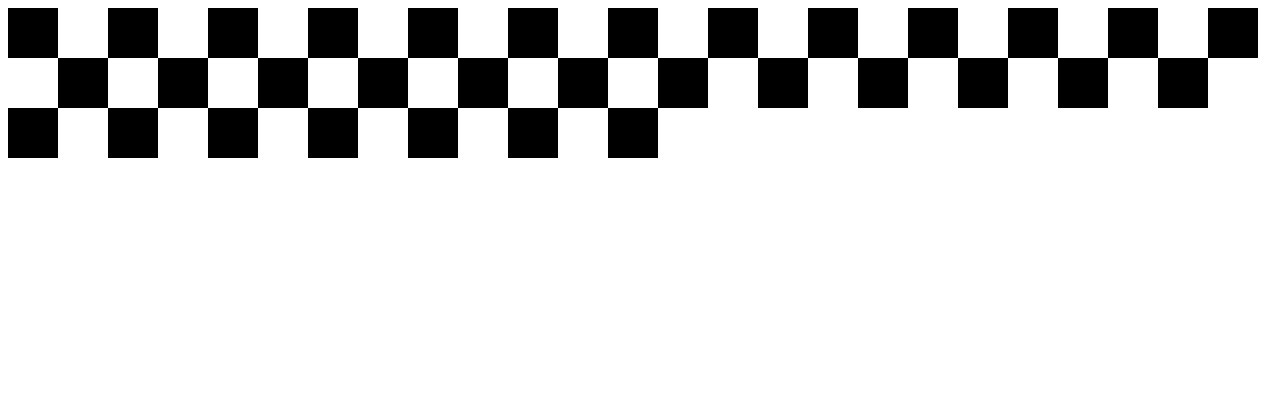
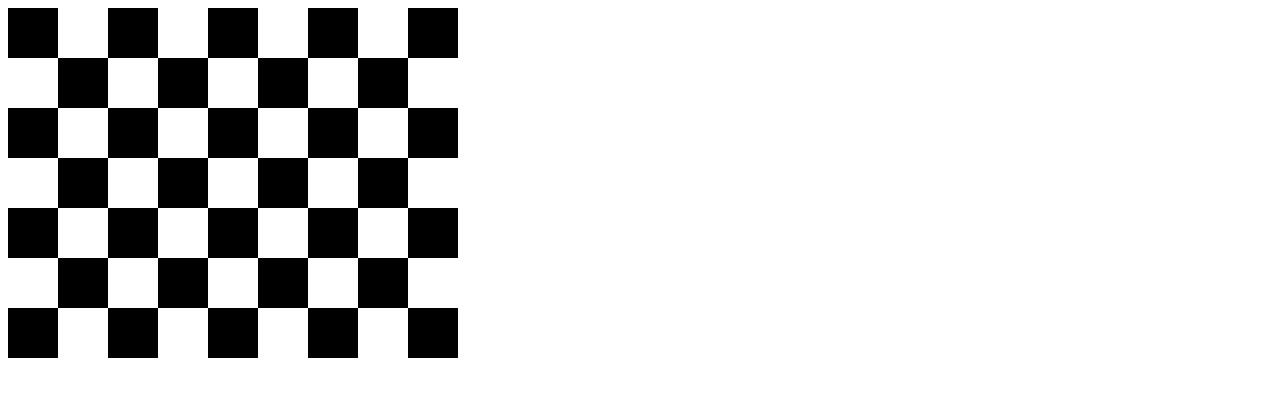
Before and after one commit to mistakeltu/06_21_chessMap, a website: page index.html in a window 1280 px wide. Drawn offline with Linux system fonts and the light colour scheme.

Commit message:
Update but wrong

```diff
--- a/main.js
+++ b/main.js
@@ -7,20 +7,22 @@ const blackDOM = mapDOM.querySelector('.black');
 
 const black = `<div style="height: 50px; width: 50px; background-color: black;" class="black"></div>`;
 const white = `<div style="height: 50px; width: 50px; background-color: white;" class="black"></div>`;
+const newLine = `</br>`;
 
 mapDOM.innerHTML += black;
 
 function mapSize(size = 8) {
     let chessSize = size * size;
+    let arr = Array(chessSize);
     let board = '';
 
-  for (let i = 0; i < chessSize; i++) {
-    if (i % size === 0 && i !== 0) {
-      board += `\n`;
+    for (let i = 0; i < arr.length; i++) {
+        if ( i % size === 0){
+            board += newLine;
         }
       if (i % 2 === 0) {
         board += black;
-    } else {
+      }else {
           board += white;
       }
     }
@@ -30,4 +32,4 @@ function mapSize(size = 8) {
 
   console.log(whiteDOM);
   console.log(blackDOM);
-console.log(mapSize());
+  console.log(mapSize(8));
--- a/styles.css
+++ b/styles.css
@@ -1,6 +1,7 @@
 .chessmap {
     display: flex;
     flex-wrap: wrap;
+    width: 450px;
 }
 
 /* .white {
```
Lines whose indentation alone changed are shown as unchanged.
